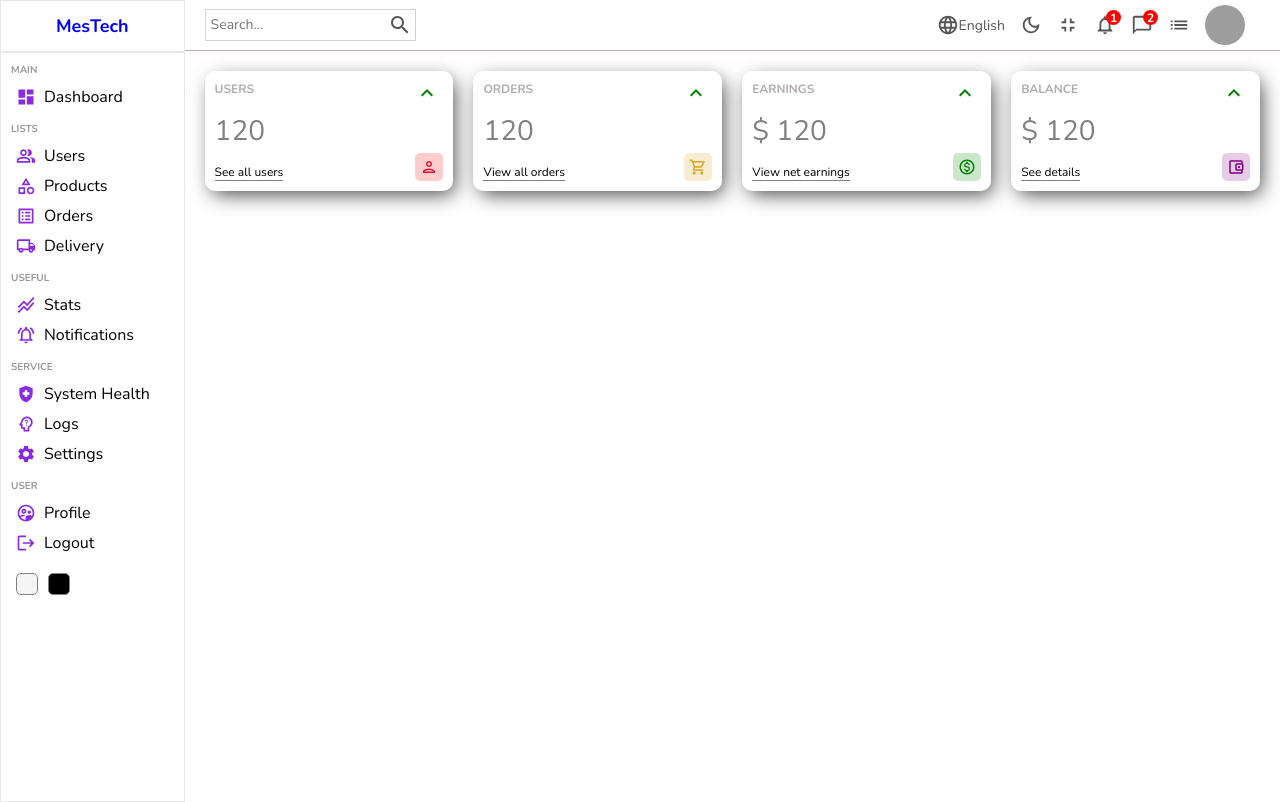
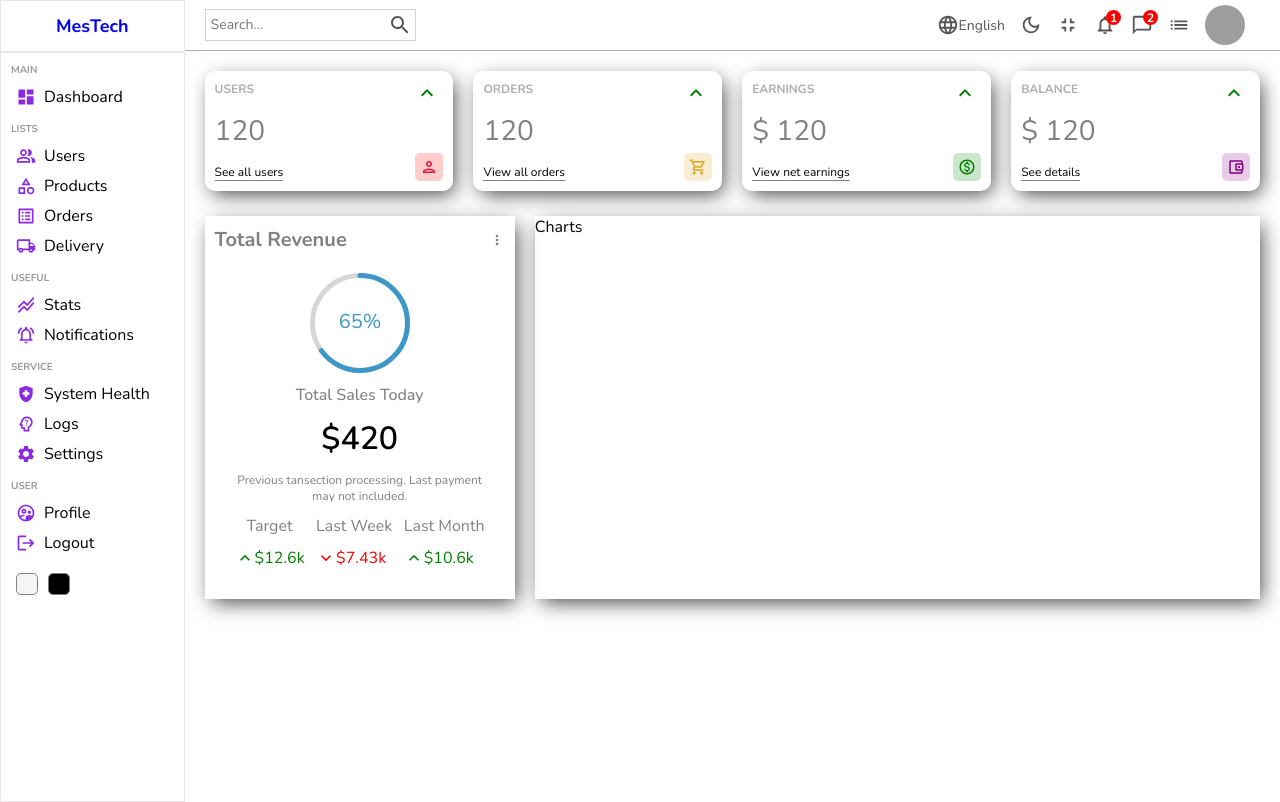
Before and after one commit to MeerUlHassan/CodeAlpha_admin_dashboard, a React (Create React App) app in the folder admin-dashboard/: page / in a window 1280 px wide. Built offline with nearby package versions, Linux system fonts and the light colour scheme; grey boxes are pictures that could not be loaded.

Commit message:
featured bar completed

```diff
--- a/admin-dashboard/package.json
+++ b/admin-dashboard/package.json
@@ -11,6 +11,7 @@
     "@testing-library/react": "^13.4.0",
     "@testing-library/user-event": "^13.5.0",
     "react": "^18.2.0",
+    "react-circular-progressbar": "^2.1.0",
     "react-dom": "^18.2.0",
     "react-router-dom": "^6.22.0",
     "react-scripts": "5.0.1",
--- a/admin-dashboard/src/Pages/home/Home.jsx
+++ b/admin-dashboard/src/Pages/home/Home.jsx
@@ -3,6 +3,8 @@ import "../home/home.scss";
 import Sidebar from "../../components/sidebar/Sidebar";
 import Navbar from "../../components/navbar/Navbar";
 import Widget from "../../components/widget/Widget";
+import Featured from "../../components/featured/Featured";
+import Chart from "../../components/chart/Chart";
 
 const Home = () => {
   return (
@@ -16,6 +18,10 @@ const Home = () => {
           <Widget type='earning' />
           <Widget type='balance' />
         </div>
+        <div className="charts">
+          <Featured />
+          <Chart />
+        </div>
       </div>
     </div>
   );
--- a/admin-dashboard/src/Pages/home/home.scss
+++ b/admin-dashboard/src/Pages/home/home.scss
@@ -3,10 +3,13 @@
     .homecontainer{
         flex: 6 ;
 
-        .widgets{
+        .widgets, .charts{
             display: flex;
             padding: 20px;
             gap: 20px;
         }
+        .charts{
+            padding: 5px 20px;
+        }
     }
 }
--- /dev/null
+++ b/admin-dashboard/src/components/chart/Chart.jsx
@@ -0,0 +1,12 @@
+import React from 'react'
+import '../chart/chart.scss'
+
+const Chart = () => {
+  return (
+    <div className='chart'>
+      Charts
+    </div>
+  )
+}
+
+export default Chart
--- /dev/null
+++ b/admin-dashboard/src/components/chart/chart.scss
@@ -0,0 +1,6 @@
+.chart{
+    flex: 5;
+    box-shadow: 4px 6px 20px -3px rgba(0, 0, 0, 0.75);
+        -webkit-box-shadow: 4px 6px 20px -3px rgba(0, 0, 0, 0.75);
+        -moz-box-shadow: 4px 6px 20px -3px rgba(0, 0, 0, 0.75);
+}
--- /dev/null
+++ b/admin-dashboard/src/components/featured/Featured.jsx
@@ -0,0 +1,55 @@
+import React from "react";
+import "../featured/featured.scss";
+import MoreVertIcon from "@mui/icons-material/MoreVert";
+import { CircularProgressbar } from "react-circular-progressbar";
+import "react-circular-progressbar/dist/styles.css";
+import KeyboardArrowDownIcon from "@mui/icons-material/KeyboardArrowDown";
+import KeyboardArrowUpOutlinedIcon from "@mui/icons-material/KeyboardArrowUpOutlined";
+
+const Featured = () => {
+  return (
+    <div className="features">
+      <div className="top">
+        <div className="title">
+          <h1>Total Revenue</h1>
+        </div>
+        <MoreVertIcon fontSize="20px" />
+      </div>
+      <div className="bottom">
+        <div className="featureChart">
+          <CircularProgressbar value={65} text={"65%"} strokeWidth={5} />
+        </div>
+        <p className="title">Total Sales Today</p>
+        <p className="amount">$420</p>
+        <p className="desc">
+          Previous tansection processing. Last payment may not included.
+        </p>
+        <div className="summary">
+          <div className="item">
+            <div className="itemTitle">Target</div>
+            <div className="itemResults positive">
+              <KeyboardArrowUpOutlinedIcon fontSize="small" />
+              <div className="resultamount">$12.6k</div>
+            </div>
+          </div>
+          <div className="item">
+            <div className="itemTitle">Last Week</div>
+            <div className="itemResults negetive">
+              <KeyboardArrowDownIcon fontSize="small" />
+              <div className="resultamount">$7.43k</div>
+            </div>
+          </div>
+          <div className="item">
+            <div className="itemTitle">Last Month</div>
+            <div className="itemResults positive">
+              <KeyboardArrowUpOutlinedIcon fontSize="small" />
+              <div className="resultamount">$10.6k</div>
+            </div>
+          </div>
+        </div>
+      </div>
+    </div>
+  );
+};
+
+export default Featured;
--- /dev/null
+++ b/admin-dashboard/src/components/featured/featured.scss
@@ -0,0 +1,77 @@
+.features{
+    flex: 2;
+    box-shadow: 4px 6px 20px -3px rgba(0, 0, 0, 0.75);
+        -webkit-box-shadow: 4px 6px 20px -3px rgba(0, 0, 0, 0.75);
+        -moz-box-shadow: 4px 6px 20px -3px rgba(0, 0, 0, 0.75);
+        padding: 10px;
+
+        .top{
+            display: flex;
+            align-items: center;
+            justify-content: space-between;
+            color: gray;
+            .title{
+                font-size: 10px;
+                font-weight: 500;
+            }
+        }
+
+    .bottom{
+        display: flex;
+        padding: 20px;
+        flex-direction: column;
+        justify-content: center;
+        align-items: center;
+        gap: 0.7rem;
+
+        .featureChart{
+            width: 100px;
+            height: 100px;
+        }
+
+        .title{
+            font-weight: 500;
+            color: gray;
+        }
+        .amount{
+            font-size: 2rem;
+            font-weight: 600;
+        }
+        .desc{
+            font-size: 12px;
+            text-align: center;
+            color: gray;
+        }
+
+        .summary{
+            width: 100%;
+            display: flex;
+            align-items: center;
+            justify-content: space-between;
+
+            .item{
+                text-align: center;
+
+                .itemTitle{
+                    font-size: 1rem;
+                    color: gray;
+                }
+                .itemResults{
+                    display: flex;
+                    align-items: center;
+                    margin-top: 10px;
+                    font-size: 1rem;
+
+                    &.positive{
+                        color: green;
+                    }
+
+                    &.negetive{
+                        color: red;
+                    }
+                }
+            }
+        }
+
+    }
+}
```
Also changed, not shown: 1 other file (tests, documents, lock files or other folders).
